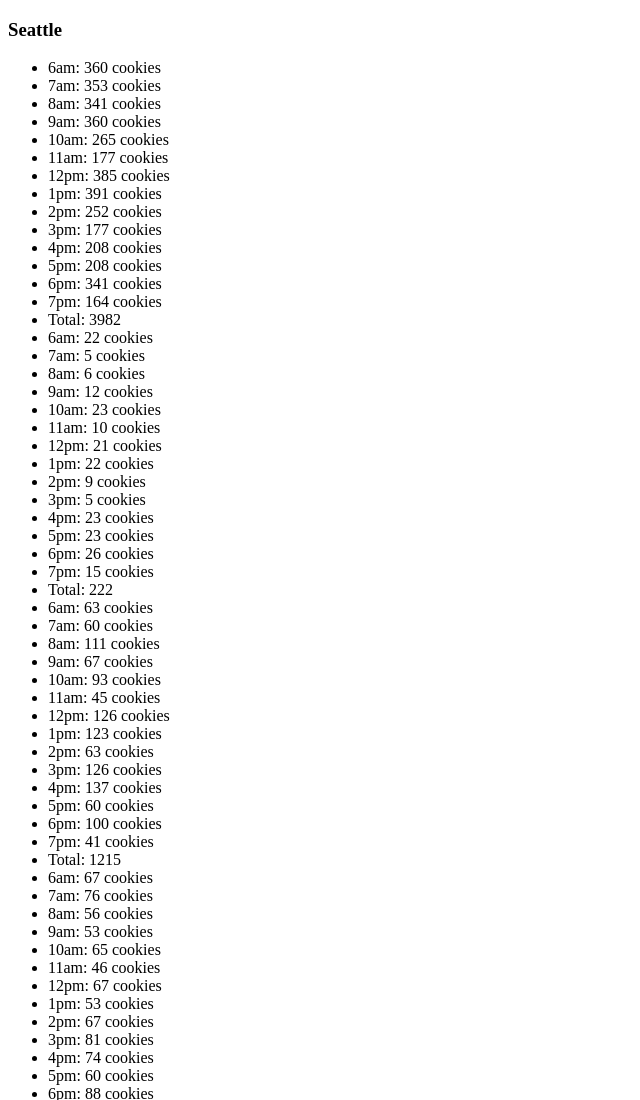
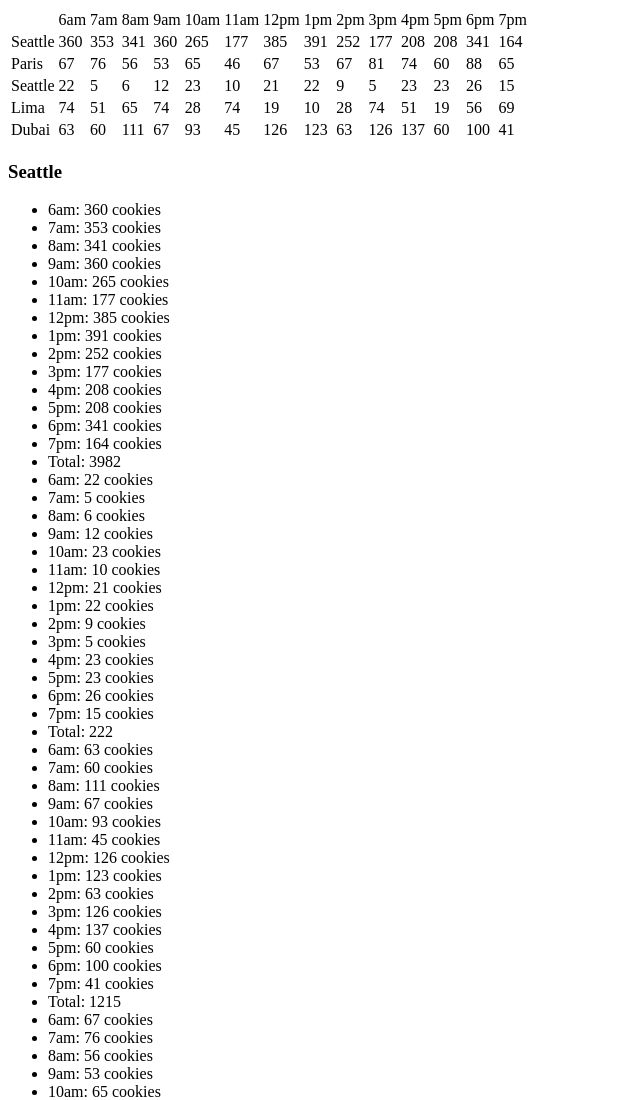
Before and after one commit to DavidSegura07/cookie-stand-david, a plain HTML site: page sale.html in a window 1280 px wide. Shown: the top 1100 px of the page, without its empty margins (0-640 px from the left). Drawn offline with Linux system fonts and the light colour scheme.

Commit message:
add the table to my list data's

```diff
--- a/app.js
+++ b/app.js
@@ -3,6 +3,7 @@ console.log('hi');
 
 let seattleSales = document.getElementById('seattleSales');
 let hours = ['6am', '7am', '8am', '9am', '10am', '11am', '12pm', '1pm', '2pm', '3pm', '4pm', '5pm', '6pm', '7pm'];
+
 
 const seattle = {
   location: 'Seattle',
@@ -51,7 +52,6 @@ const tokyo = {
   generateCookiesSales: function () {
     for (let i = 0; i < hours.length; i++) {
       let customers = this.getRandomCustomers();
-      console.log(customers);
       let totalSoldThisHour = Math.ceil(customers * this.avg);
       this.cookiesSoldEachHour.push(totalSoldThisHour);
       this.dailyTotal = this.dailyTotal + totalSoldThisHour;
@@ -85,7 +85,6 @@ const dubai = {
   generateCookiesSales: function () {
     for (let i = 0; i < hours.length; i++) {
       let customers = this.getRandomCustomers();
-      console.log(customers);
       let totalSoldThisHour = Math.ceil(customers * this.avg);
       this.cookiesSoldEachHour.push(totalSoldThisHour);
       this.dailyTotal = this.dailyTotal + totalSoldThisHour;
@@ -119,7 +118,6 @@ const paris = {
   generateCookiesSales: function () {
     for (let i = 0; i < hours.length; i++) {
       let customers = this.getRandomCustomers();
-      console.log(customers);
       let totalSoldThisHour = Math.ceil(customers * this.avg);
       this.cookiesSoldEachHour.push(totalSoldThisHour);
       this.dailyTotal = this.dailyTotal + totalSoldThisHour;
@@ -153,7 +151,6 @@ const lima = {
   generateCookiesSales: function () {
     for (let i = 0; i < hours.length; i++) {
       let customers = this.getRandomCustomers();
-      console.log(customers);
       let totalSoldThisHour = Math.ceil(customers * this.avg);
       this.cookiesSoldEachHour.push(totalSoldThisHour);
       this.dailyTotal = this.dailyTotal + totalSoldThisHour;
@@ -172,3 +169,39 @@ const lima = {
   }
 };
 lima.render();
+
+let storeFront = [seattle,paris,tokyo,lima,dubai];
+
+let table = document.getElementById('table');
+let row = document.createElement('tr');
+let hoursEl = document.createElement('td');
+hoursEl.textContent = '';
+row.appendChild(hoursEl);
+
+
+for (let i = 0; i < hours.length; i++) {
+  let tableHeader = document.createElement('th');
+  tableHeader.textContent = `${hours[i]}`;
+  let hour = document.createElement('td');
+  hour.textContent = `${hours[i]}`;
+  row.appendChild(hour);
+}
+table.appendChild(row);
+
+
+
+for (let i = 0; i < storeFront.length; i++) {
+  let storeRow = document.createElement('tr');
+  let storeData = document.createElement('td');
+  storeData.textContent = `${storeFront[i].location}`;
+  storeRow.appendChild(storeData);
+  for (let j = 0; j < storeFront[i].cookiesSoldEachHour.length; j++) {
+    let cookiesThisHour = document.createElement('td');
+    cookiesThisHour.textContent = storeFront[i].cookiesSoldEachHour[j];
+    storeRow.appendChild(cookiesThisHour);
+  }
+
+
+
+  table.appendChild(storeRow);
+}
--- a/sale.html
+++ b/sale.html
@@ -6,6 +6,9 @@
   <title>Document</title>
 </head>
 <body>
+  <table id="table">
+
+  </table>
 <section>
   <article>
     <h3>Seattle</h3>
```
Also changed, not shown: index.html (+1 -0 lines).
